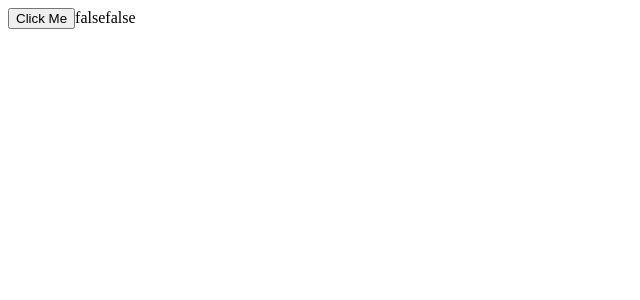
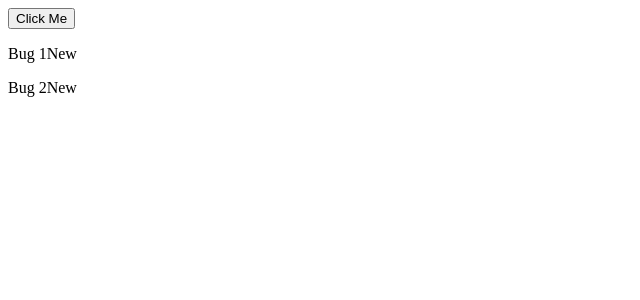
Before and after one commit to YashPatel50/react-training-app, a React (Vite) app: page / in a window 1280 px wide. Shown: the top 300 px of the page, without its empty margins (0-640 px from the left). Built offline with nearby package versions, Linux system fonts and the light colour scheme.

Commit message:
Using immer

```diff
--- a/src/App.tsx
+++ b/src/App.tsx
@@ -1,5 +1,6 @@
 import { useState } from "react";
 import Like from "./Components/Like";
+import { produce } from "immer";
 
 function App() {
   //Item list for ListGroup
@@ -58,8 +59,15 @@ function App() {
   ]);
 
   const handleClick = () => {
+    // setBugs(
+    //   bugs.map((bug) => (bug.id === 1 ? { ...bug, fixed: true } : { ...bug }))
+    // );
+
     setBugs(
-      bugs.map((bug) => (bug.id === 1 ? { ...bug, fixed: true } : { ...bug }))
+      produce((draft) => {
+        const changingBug = draft.find((bug) => bug.id === 1);
+        if (changingBug) changingBug.fixed = true;
+      })
     );
   };
 
@@ -111,8 +119,12 @@ function App() {
 
     <div>
       <button onClick={handleClick}>Click Me</button>
-      {bugs[0].fixed.toString()}
-      {bugs[1].fixed.toString()}
+      {bugs.map((bug) => (
+        <p key={bug.id}>
+          {bug.name}
+          {bug.fixed ? "Fixed" : "New"}
+        </p>
+      ))}
     </div>
   );
 }
```
